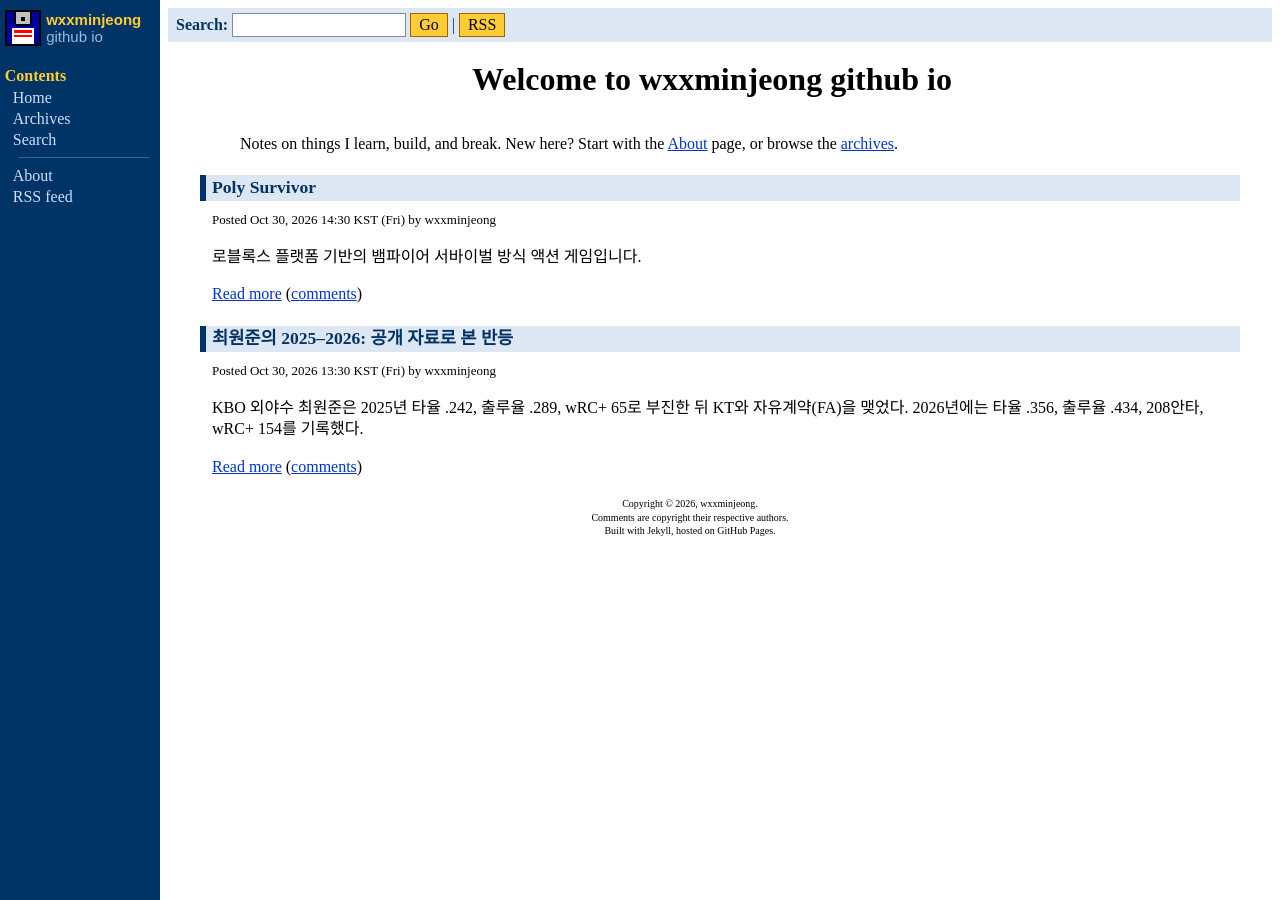
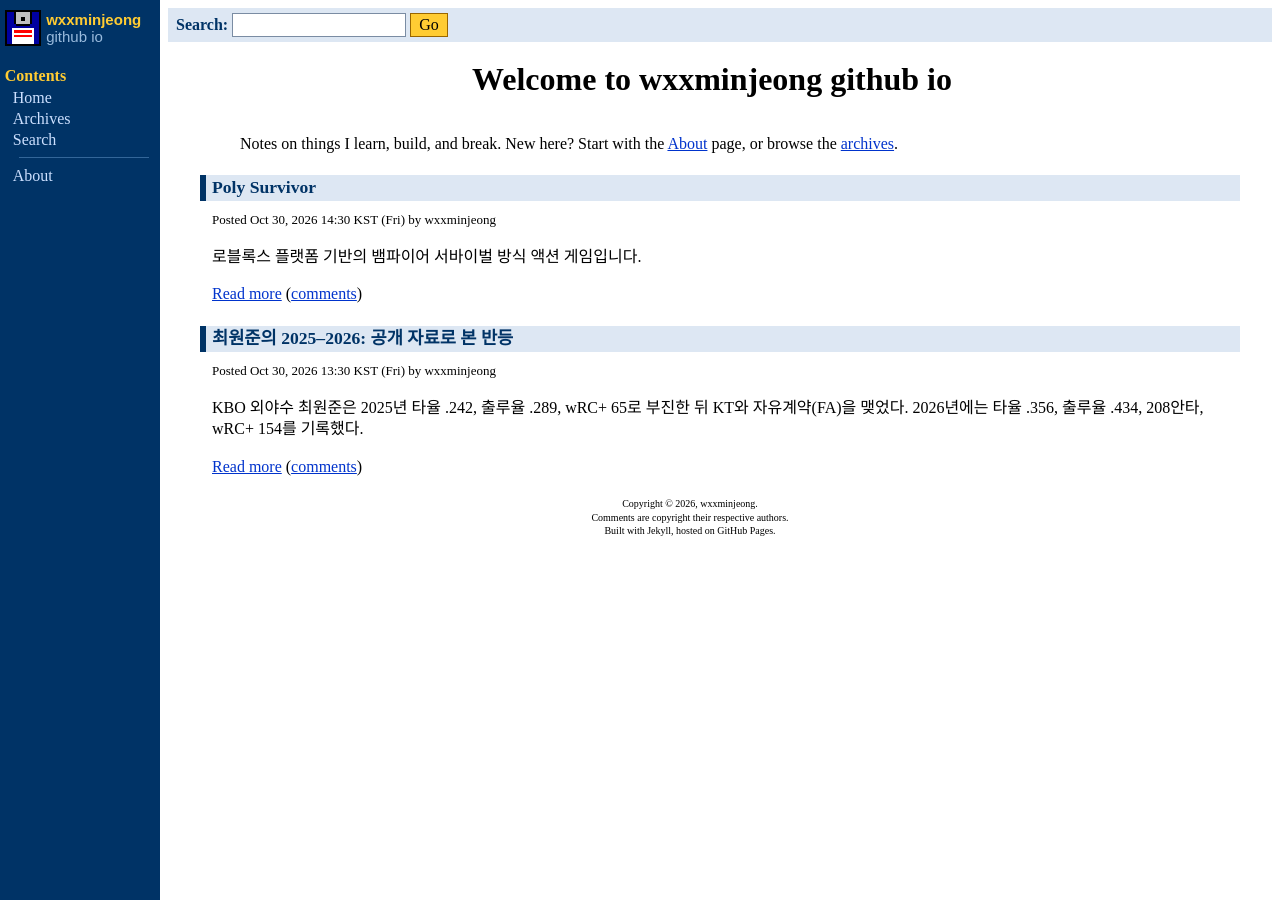
Before and after one commit to wxxminjeong/wxxminjeong.github.io, a Jekyll site: the page built from index.html, in a window 1280 px wide. Built offline with Jekyll 4.4.1, drawn with Linux system fonts in a browser that asks for light colours.

Commit message:
Remove RSS
Drop the RSS menu item and top-bar button, the feed <link> in <head>,
and the jekyll-feed plugin so feed.xml is no longer generated.

Co-Authored-By: Claude Opus 5.5 <noreply@anthropic.com>
Claude-Session: https://claude.ai/code/session_01RuTpTZjHqmqvmhKrHAEBWS

```diff
--- a/_config.yml
+++ b/_config.yml
@@ -41,7 +41,6 @@ kramdown:
     disable: true   # 코드는 색 없이 <pre>로
 
 plugins:
-  - jekyll-feed
   - jekyll-seo-tag
   - jekyll-sitemap
 
--- a/_includes/head.html
+++ b/_includes/head.html
@@ -2,6 +2,5 @@
 <meta name="viewport" content="width=device-width, initial-scale=1">
 <meta name="color-scheme" content="light dark">
 {% seo %}
-{% feed_meta %}
 <link rel="icon" href="{{ '/favicon.ico' | relative_url }}">
 <link rel="stylesheet" href="{{ '/assets/css/style.css' | relative_url }}?v={{ site.time | date: '%s' }}">
--- a/_includes/menu.html
+++ b/_includes/menu.html
@@ -11,7 +11,6 @@
 <li><a href="{{ '/search/' | relative_url }}">Search</a></li>
 <li><hr></li>
 <li><a href="{{ '/about/' | relative_url }}">About</a></li>
-<li><a href="{{ '/feed.xml' | relative_url }}">RSS feed</a></li>
 </ul>
 </li>
 </ul>
--- a/_includes/topnav.html
+++ b/_includes/topnav.html
@@ -3,9 +3,4 @@
 <label><b>Search:</b> <input type="text" name="q" size="16"></label>
 <input type="submit" value="Go">
 </form>
-<span class="not-handset"> |
-<form action="{{ '/feed.xml' | relative_url }}" method="get" class="inline">
-<input type="submit" value="RSS">
-</form>
-</span>
 </div>
--- a/assets/css/style.css
+++ b/assets/css/style.css
@@ -320,7 +320,6 @@ div.FormattedComment { padding: 0 4px; white-space: pre-wrap; }
   .navmenu ul li:has(hr) { display: none; }
   .navmenu > li + li { display: none; }
   .topnav { margin: 0.5em; }
-  .not-handset { display: none; }
   .maincolumn { padding: 0 0.5em; }
   div.FeatureByline { float: none; max-width: none; margin: 0 0 1em; }
   .footer { padding-left: 0; }
```
